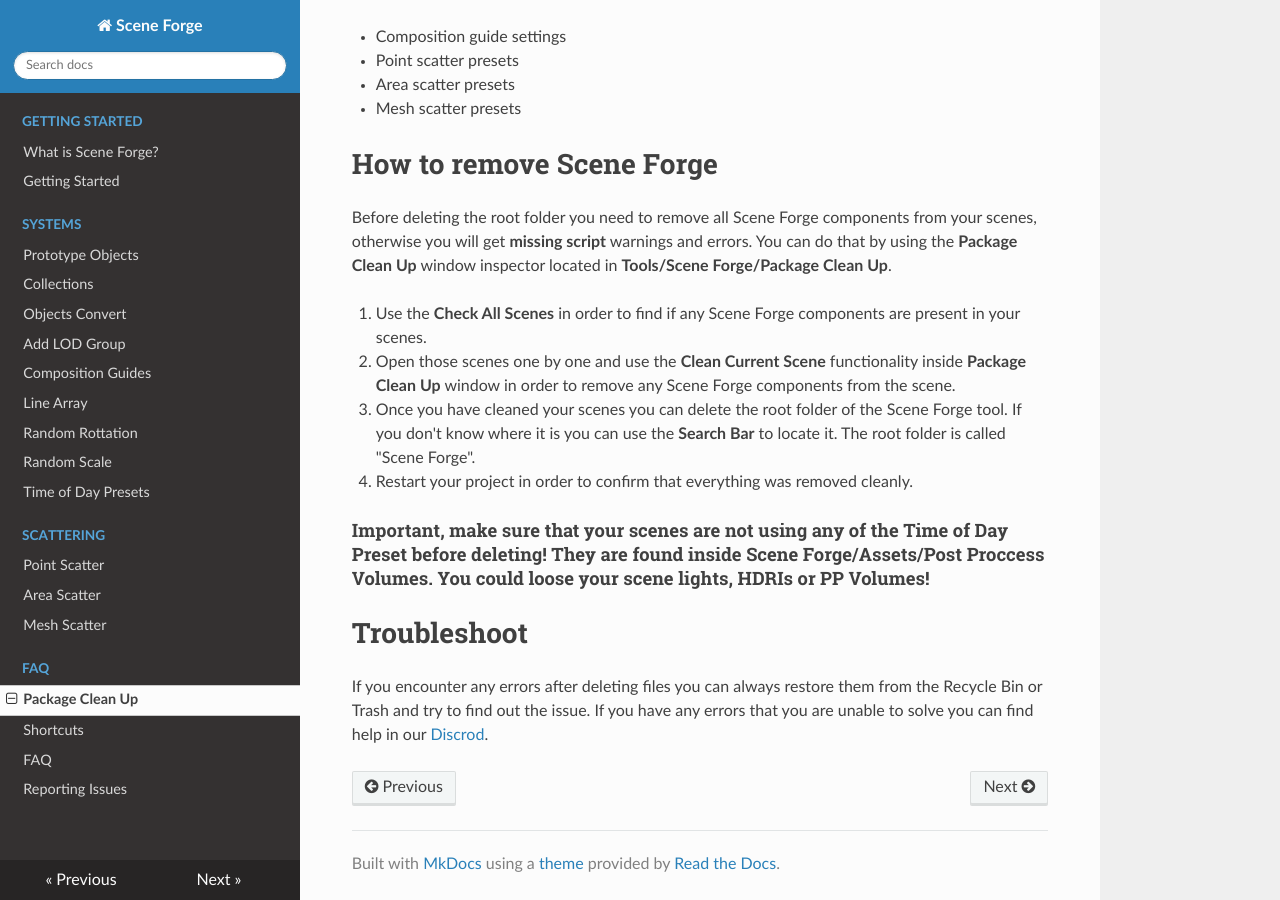
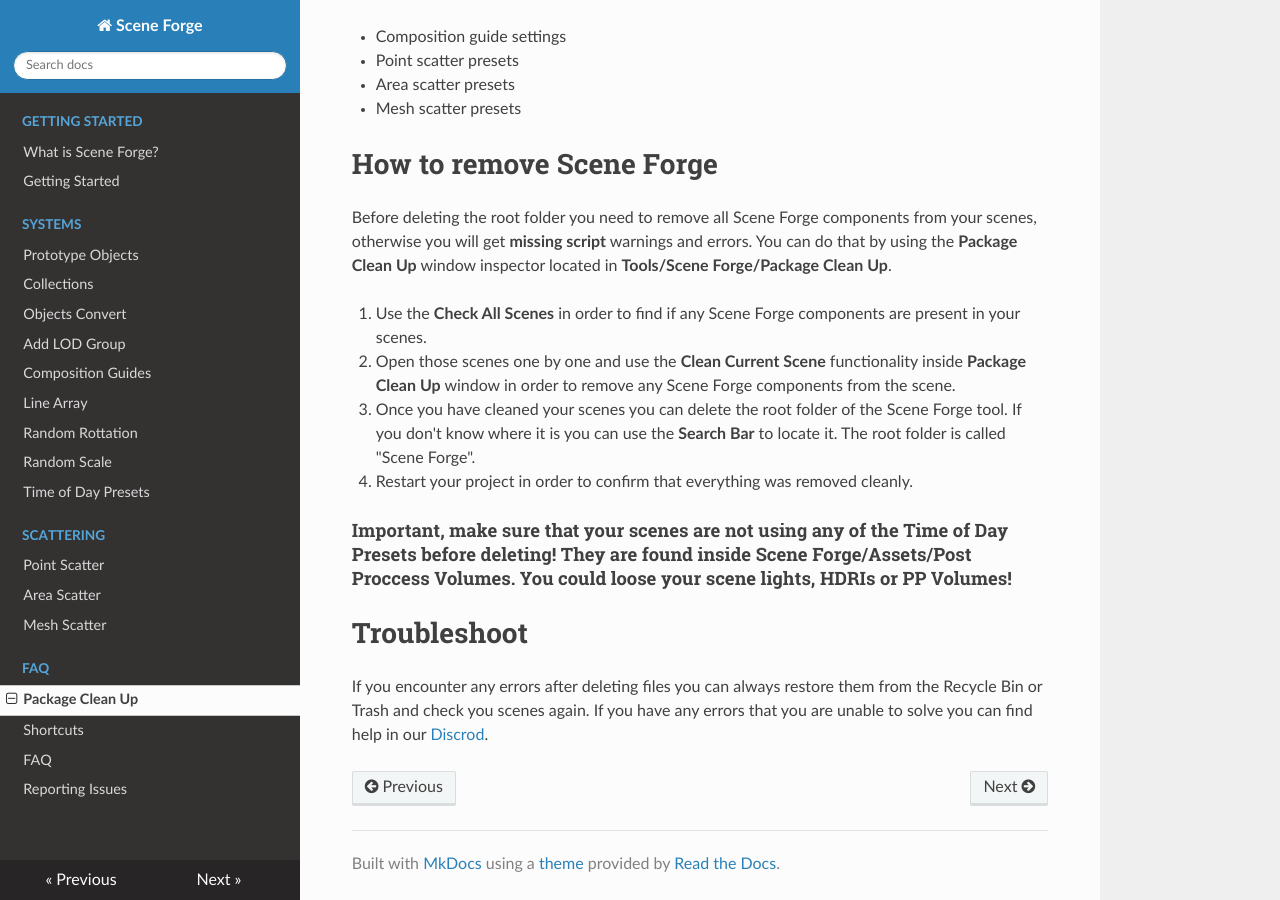
Before and after one commit to Ravibio/Scene_Forge, an MkDocs documentation site: the page built from docs/Package_Clean_Up.md, in a window 1280 px wide and 900 px high, scrolled down 775 px. Built offline with MkDocs 1.6.1, drawn with Linux system fonts in a browser that asks for light colours; nearby versions of some CDN libraries.

Commit message:
Update Package_Clean_Up.md

```diff
--- a/docs/Package_Clean_Up.md
+++ b/docs/Package_Clean_Up.md
@@ -38,9 +38,9 @@ The inspector provides several options for cleaning the Scene Forge tool. In cas
  3.  Once you have cleaned your scenes you can delete the root folder of the Scene Forge tool. If you don't know where it is you can use the **Search Bar** to locate it. The root folder is called "Scene Forge".
  4.  Restart your project in order to confirm that everything was removed cleanly.
 
-#### Important, make sure that your scenes are not using any of the Time of Day Preset before deleting! They are found inside Scene Forge/Assets/Post Proccess Volumes. You could loose your scene lights, HDRIs or PP Volumes!
+#### Important, make sure that your scenes are not using any of the Time of Day Presets before deleting! They are found inside Scene Forge/Assets/Post Proccess Volumes. You could loose your scene lights, HDRIs or PP Volumes!
 
 # Troubleshoot
 
-If you encounter any errors after deleting files you can always restore them from the Recycle Bin or Trash and try to find out the issue.
+If you encounter any errors after deleting files you can always restore them from the Recycle Bin or Trash and check you scenes again.
 If you have any errors that you are unable to solve you can find help in our [Discrod](https://discord.gg/9rUWFx9vxh).
```
